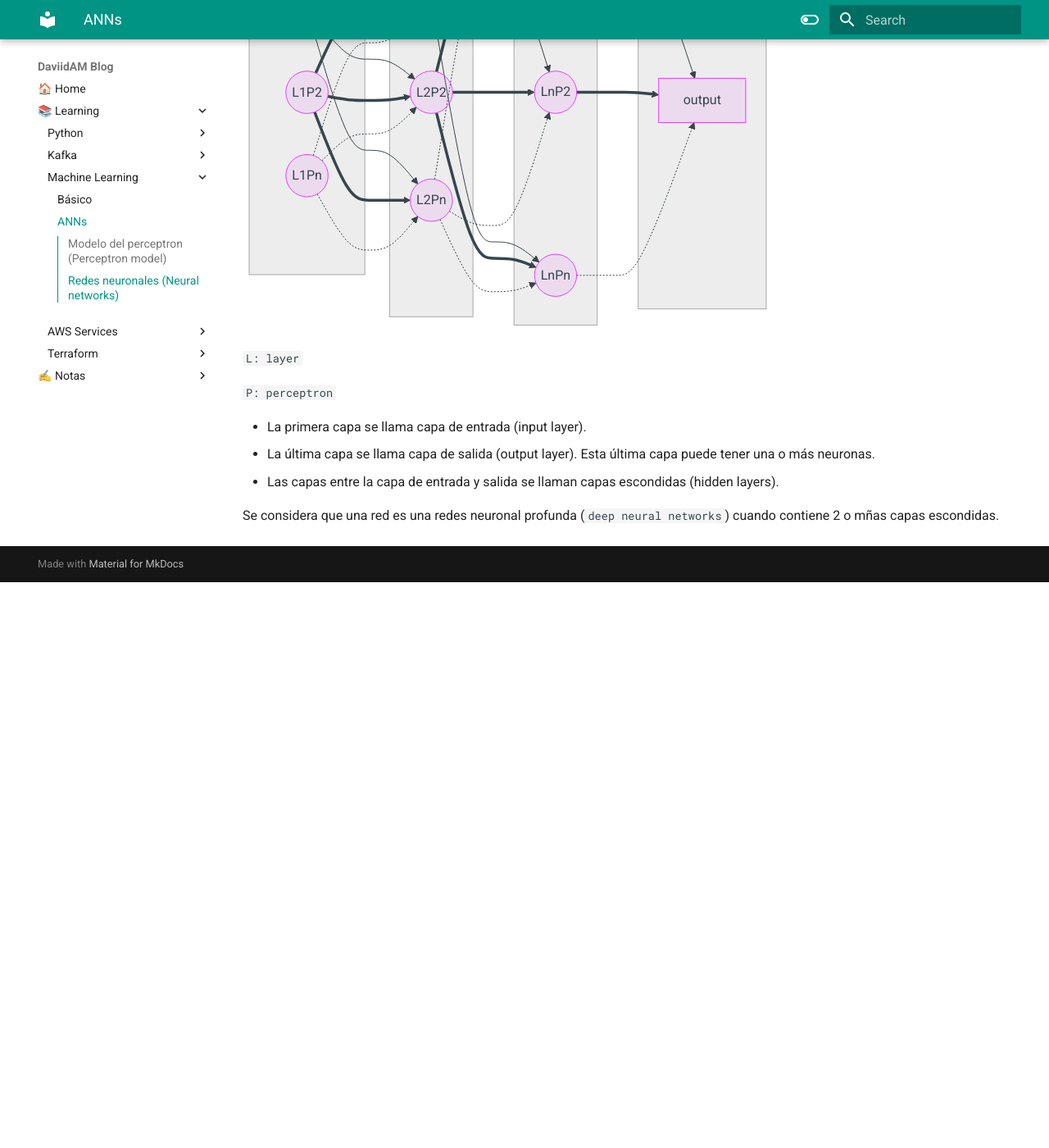
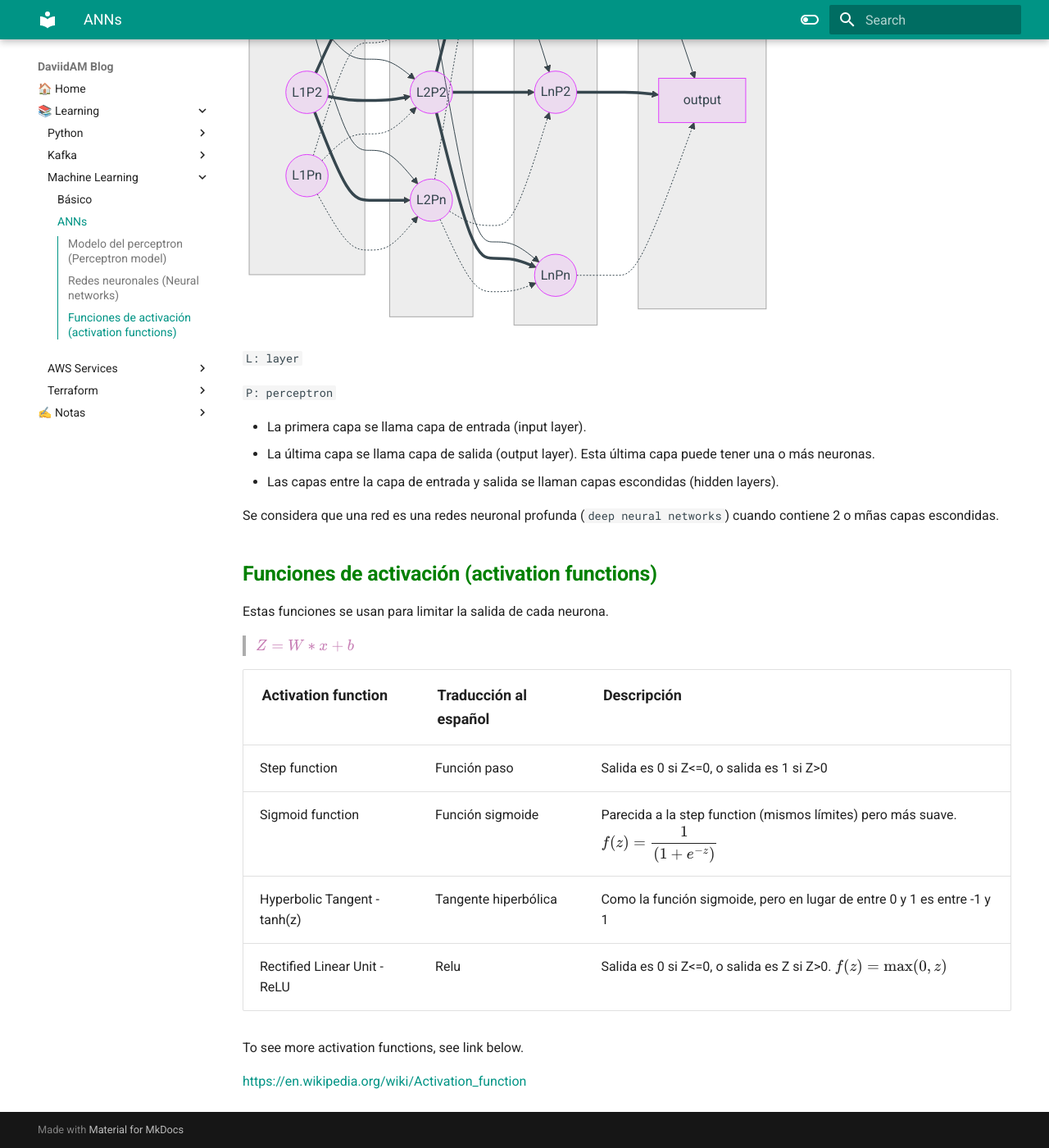
Before and after one commit to DaviidAM/Blog, an MkDocs documentation site: the page built from docs/Machine Learning/02-ANNs.md, in a window 1280 px wide and 1400 px high, scrolled down 1117 px. Shown: the whole window at 82% size. Built offline with MkDocs 1.6.1 and Material for MkDocs 9.7.7, drawn with Linux system fonts in a browser that asks for light colours; before the commit the page ends 1827 px from its top, so only the background shows below that.

Commit message:
AANs - Activation functions

```diff
--- a/docs/Machine Learning/02-ANNs.md
+++ b/docs/Machine Learning/02-ANNs.md
@@ -101,3 +101,20 @@ lnpn -.-> o
 * Las capas entre la capa de entrada y salida se llaman capas escondidas (hidden layers).
 
 Se considera que una red es una redes neuronal profunda (`deep neural networks`) cuando contiene 2 o mñas capas escondidas.
+
+## Funciones de activación (activation functions)
+
+Estas funciones se usan para limitar la salida de cada neurona.
+
+> $Z = W*x + b$
+
+| Activation function | Traducción al español | Descripción |
+| --- | --- | --- |
+| Step function | Función paso | Salida es 0 si Z<=0, o salida es 1 si Z>0 |
+| Sigmoid function | Función sigmoide | Parecida a la step function (mismos límites) pero más suave. $f(z) = \dfrac{1}{(1+e^{-z})}$ |
+| Hyperbolic Tangent - tanh(z) | Tangente hiperbólica | Como la función sigmoide, pero en lugar de entre 0 y 1 es entre -1 y 1 |
+| Rectified Linear Unit - ReLU | Relu | Salida es 0 si Z<=0, o salida es Z si Z>0. $f(z) = \max(0,z)$ |
+
+To see more activation functions, see link below.
+
+<https://en.wikipedia.org/wiki/Activation_function>
```
